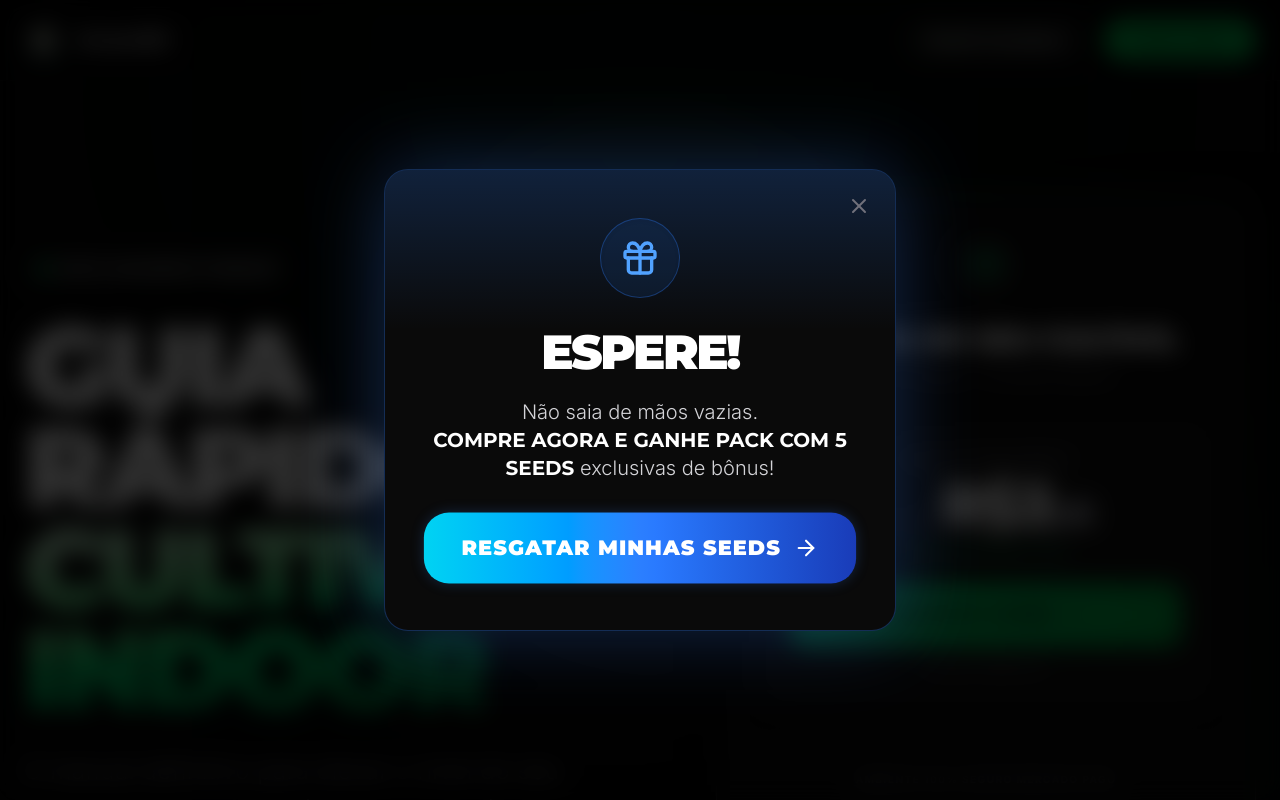
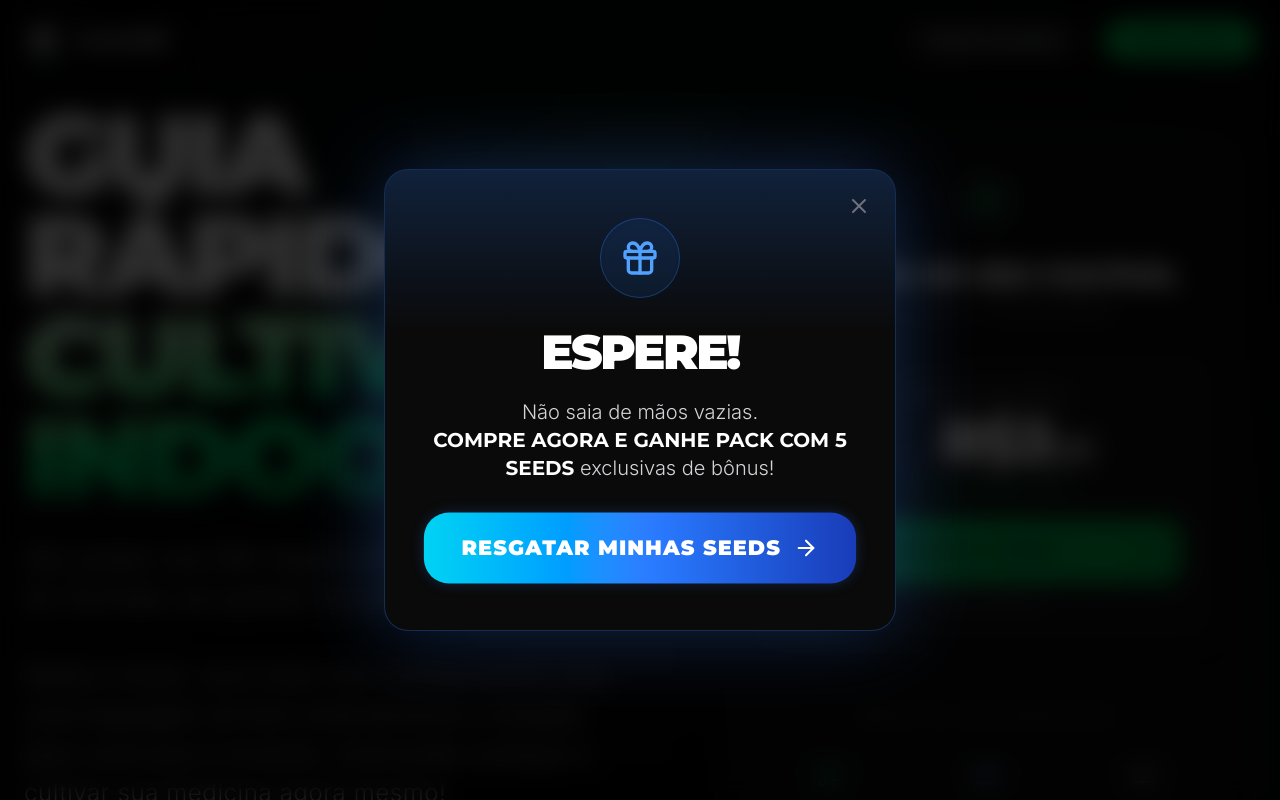
Before and after one commit to SiteSeguro-www/GrowerBR, a React (Vite) app: page / in a window 1280 px wide. Shown: the top 800 px of the page. Built offline with nearby package versions, Linux system fonts and the light colour scheme.

Commit message:
style: adjust hero section padding and layout
Reduce top padding and remove the "Novo Lançamento" badge from the hero section to refine the visual hierarchy and header alignment.

```diff
--- a/src/App.tsx
+++ b/src/App.tsx
@@ -148,20 +148,15 @@ export default function App() {
 
         <main className="flex-grow">
           {/* Hero Section */}
-          <section className="pt-32 pb-16 md:pt-40 md:pb-24 px-6 max-w-[1400px] mx-auto flex flex-col lg:flex-row items-center justify-center gap-10 lg:gap-12 xl:gap-20 relative z-20">
+          <section className="pt-20 pb-16 md:pt-24 md:pb-24 px-6 max-w-[1400px] mx-auto flex flex-col lg:flex-row items-center justify-center gap-10 lg:gap-12 xl:gap-20 relative z-20">
 
-            {/* Left Column: Titles */}
+             {/* Left Column: Titles */}
             <motion.div
                initial={{ opacity: 0, y: 30 }}
                animate={{ opacity: 1, y: 0 }}
                transition={{ duration: 1, ease: [0.16, 1, 0.3, 1] }}
                className="flex-1 flex flex-col items-center lg:items-start text-center lg:text-left w-full"
             >
-              <div className="inline-flex items-center gap-2 px-3 py-1.5 rounded-full bg-white/5 border border-white/10 text-sm mb-6 lg:mb-8 backdrop-blur-md shadow-xl">
-                <Star className="w-3 h-3 lg:w-4 lg:h-4 text-green-400 fill-green-400" />
-                <span className="font-bold tracking-widest text-zinc-300 uppercase text-[9px] md:text-xs">Novo Lançamento Premium</span>
-              </div>
-
               <h1 className="text-5xl sm:text-6xl md:text-7xl xl:text-[7rem] font-black tracking-tighter mb-6 lg:mb-8 leading-[1.05] md:leading-[0.9] font-display uppercase">
                 GUIA RÁPIDO <br className="hidden md:block"/>
                 <span className="text-transparent bg-clip-text bg-gradient-to-br from-white via-green-400 to-green-800">
@@ -169,9 +164,10 @@ export default function App() {
                 </span>
               </h1>
 
-              <p className="text-base sm:text-lg md:text-xl xl:text-2xl text-zinc-400 max-w-2xl mb-8 lg:mb-12 leading-relaxed font-light tracking-wide">
-                O manual definitivo para elevar o nível do seu cultivo. Do setup inicial à colheita de máxima qualidade.
-                Sem enrolação, com excelência.
+              <p className="text-base sm:text-lg md:text-xl xl:text-2xl text-zinc-300 max-w-2xl mb-8 lg:mb-12 leading-relaxed font-light tracking-wide text-left">
+                Olá, prazer, sou DW. Alguns já devem me conhecer do YouTube; sou grower há mais de 15 anos. <br /><br />
+                Neste e-book, reuni todo meu conhecimento com uma linguagem de fácil entendimento e simples para você que é iniciante. Você pode começar a cultivar sua medicina agora mesmo! <br /><br />
+                Após a compra, você ganha uma consultoria grátis!
               </p>
 
               <div className="lg:hidden w-full flex justify-center pb-4">
```
